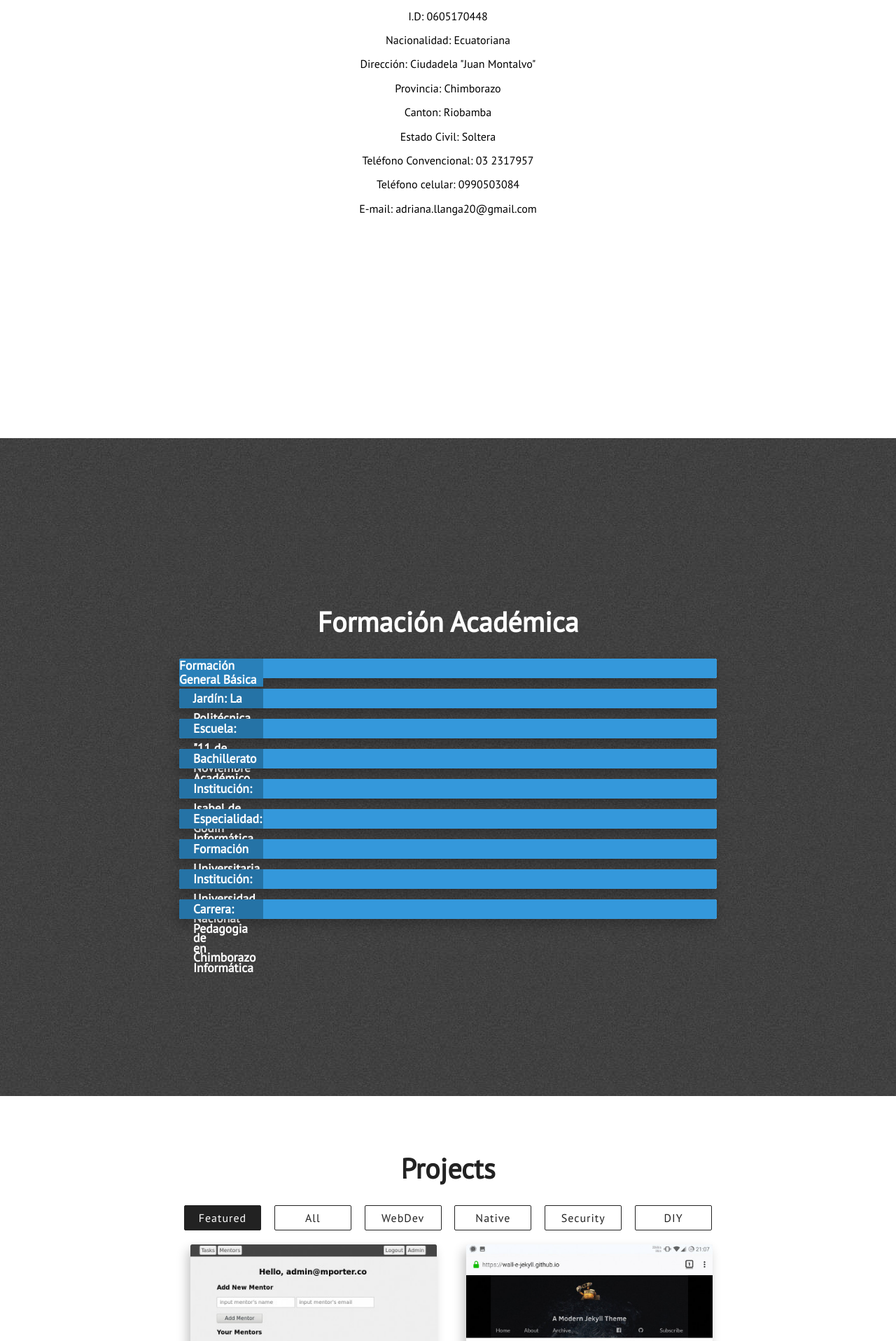
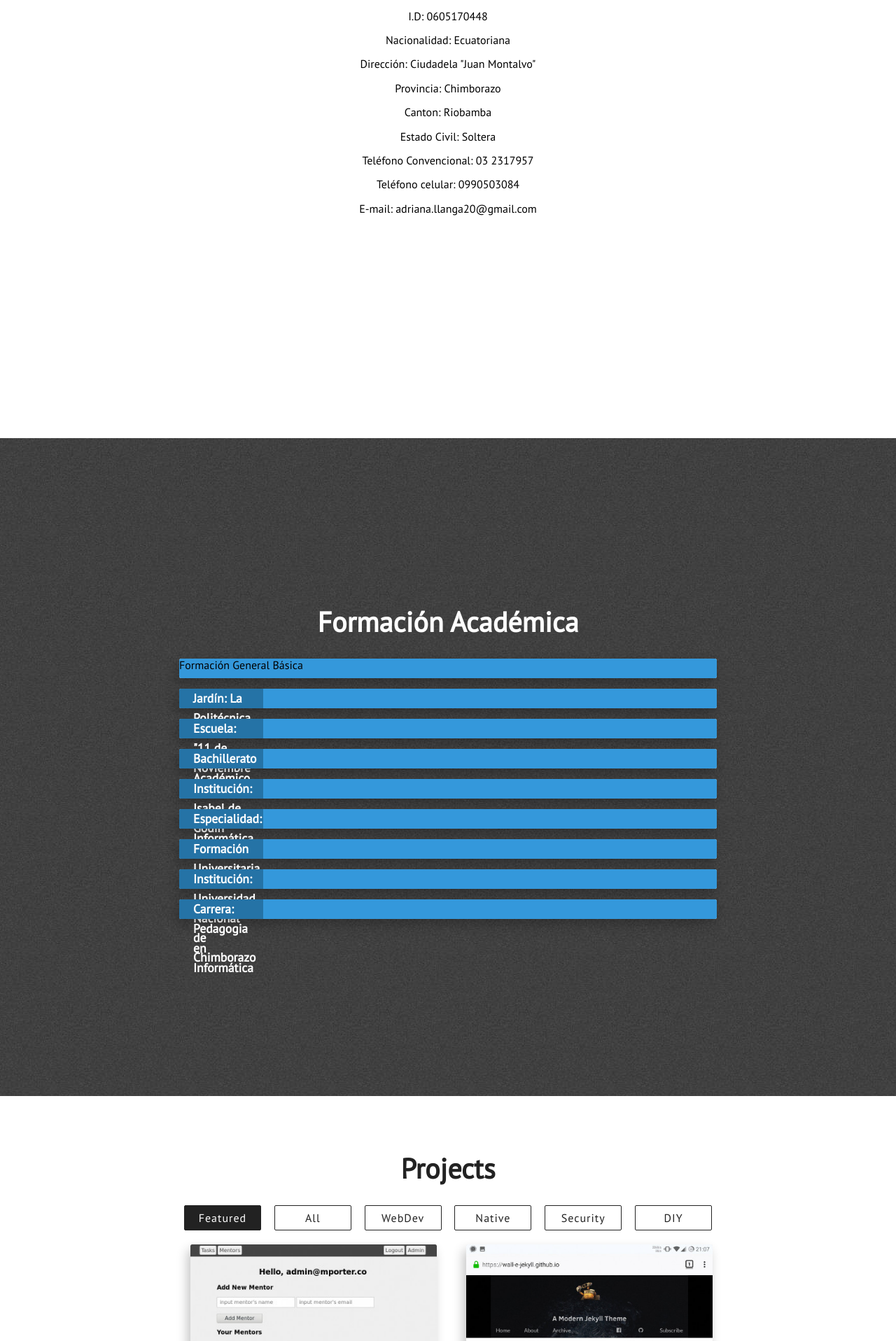
Before and after one commit to adrillg/adrillg.github.io, a Jekyll site: the page built from index.html, in a window 1280 px wide. Shown: the part 1334-3250 px from the top of the page at 70% size. Built offline with Jekyll 4.4.1, drawn with Linux system fonts in a browser that asks for light colours; nearby versions of some CDN libraries.

Commit message:
Update skills.html

```diff
--- a/_includes/skills.html
+++ b/_includes/skills.html
@@ -6,8 +6,8 @@
 
 
                         <div class="skillbar clearfix " data-percent="100%">
-                            <div class="skillbar-title" style="background: #2980b9;">Formación General Básica</div>
-                            <div class="skillbar-bar" style="background: #3498db;"></div>
+                            <div class="skillbar-title" style="background: #2980b9;"></div>
+                            <div class="skillbar-bar" style="background: #3498db;">Formación General Básica</div>
                         </div> <!-- End Skill Bar -->
 
                         <div class="skillbar clearfix " data-percent="100%">
```
